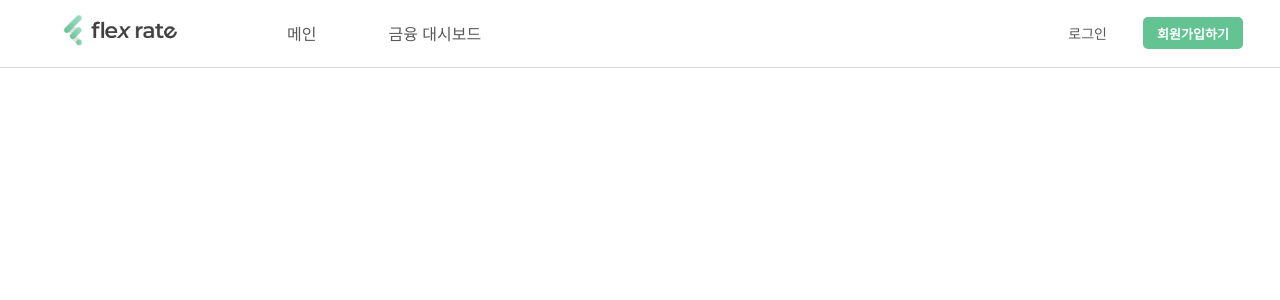
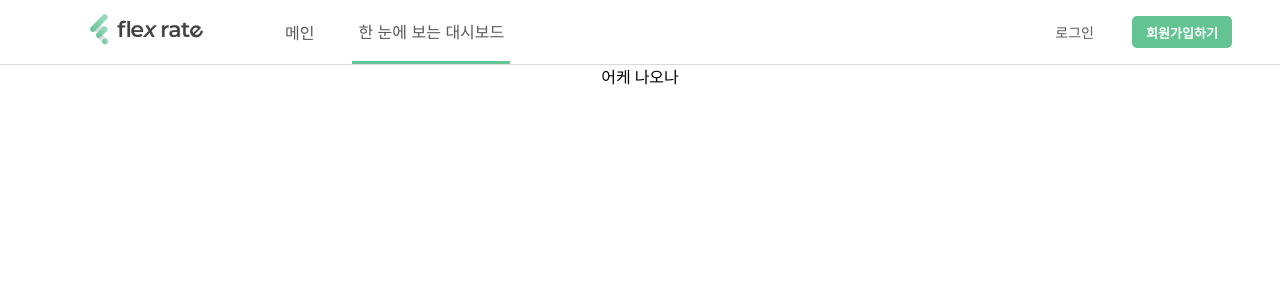
Before and after one commit to likelion-ssu/FlexRate---FE, a React (Vite) app: page /dashboard in a window 1280 px wide. Shown: the top 300 px of the page. Built offline with nearby package versions, Linux system fonts and the light colour scheme.

Commit message:
fix : header 클릭시 하단 나오게 수정

```diff
--- a/src/App.tsx
+++ b/src/App.tsx
@@ -29,7 +29,8 @@ function App() {
         <MainHeader />
         <Body>
           <Routes>
-            <Route path="/" element={<Navigate to="/main" />} />
+            <Route path="/" element={<Navigate to="/dashboard" />} />
+            <Route path="/dashboard" element={<Dashboard />} />
             <Route path="/main" element={<Main />} />
             <Route path="/login" element={<Login />} />
             <Route path="/signup" element={<Register />} />
--- a/src/components/MainHeader.tsx
+++ b/src/components/MainHeader.tsx
@@ -1,5 +1,5 @@
 import styled from 'styled-components';
-import { useNavigate } from 'react-router-dom';
+import { useNavigate, useLocation } from 'react-router-dom';
 import logo from '../assets/Logos/flexrateLogo.png';
 
 const Header = styled.header`
@@ -8,7 +8,8 @@ const Header = styled.header`
   align-items: center;
   flex-wrap: nowrap;
   border-bottom: 1px solid #d9d9d9;
-  padding: 13px 37px 14px 22px;
+  height: 64px;
+  padding: 0 3rem;
   background-color: white;
   position: fixed;
   top: 0;
@@ -20,6 +21,8 @@ const Header = styled.header`
     display: flex;
     align-items: center;
     justify-content: center;
+    gap: 2rem;
+    height: 100%;
   }
 `;
 const Logo = styled.button`
@@ -27,21 +30,29 @@ const Logo = styled.button`
   border: none;
   font-size: 1.5rem;
   font-weight: 700;
-
   width: 199px;
-  margin-right: 30px;
 
   & > img {
     height: 2rem;
   }
 `;
-const Button = styled.button`
+
+interface ButtonProps {
+  active?: boolean;
+}
+
+const Button = styled.button<ButtonProps>`
   background-color: white;
   border: none;
+  border-bottom: ${(props) => (props.active ? '3px solid #63c393' : 'none')};
+  height: 100%;
   font-size: 16px;
   font-weight: 500;
   color: #595959;
-  margin: 0px 30px;
+
+  &:hover {
+    border-bottom: 3px solid #63c393;
+  }
 `;
 const SignupButton = styled(Button)`
   background-color: #63c393;
@@ -62,6 +73,10 @@ const LoginButton = styled(Button)`
 
 const MainHeader = () => {
   const navigate = useNavigate();
+  //main인지, dashboard인지
+  let location = useLocation();
+  const pathSegments = location.pathname.split('/'); //경로는 /로 구분
+  const nowpath = pathSegments[1];
 
   return (
     <Header>
@@ -69,8 +84,15 @@ const MainHeader = () => {
         <Logo>
           <img src={logo} alt="로고" />
         </Logo>
-        <Button onClick={() => navigate('/main')}>메인</Button>
-        <Button>금융 대시보드</Button>
+        <Button onClick={() => navigate('/main')} active={nowpath === 'main'}>
+          메인
+        </Button>
+        <Button
+          onClick={() => navigate('/dashboard')}
+          active={nowpath === 'dashboard'}
+        >
+          한 눈에 보는 대시보드
+        </Button>
       </div>
       <div>
         <LoginButton onClick={() => navigate('/login')}>로그인</LoginButton>
--- a/src/index.css
+++ b/src/index.css
@@ -1,4 +1,4 @@
 * {
-  /* margin: 0px;
-  box-sizing: border-box; */
+  margin: 0px;
+  /*box-sizing: border-box; */
 }
--- a/src/pages/Dashboard.tsx
+++ b/src/pages/Dashboard.tsx
@@ -1,6 +1,6 @@
 /**대시포드 페이지 */
 const Dashboard = () => {
-  return <div></div>;
+  return <div>어케 나오나</div>;
 };
 
 export default Dashboard;
```
